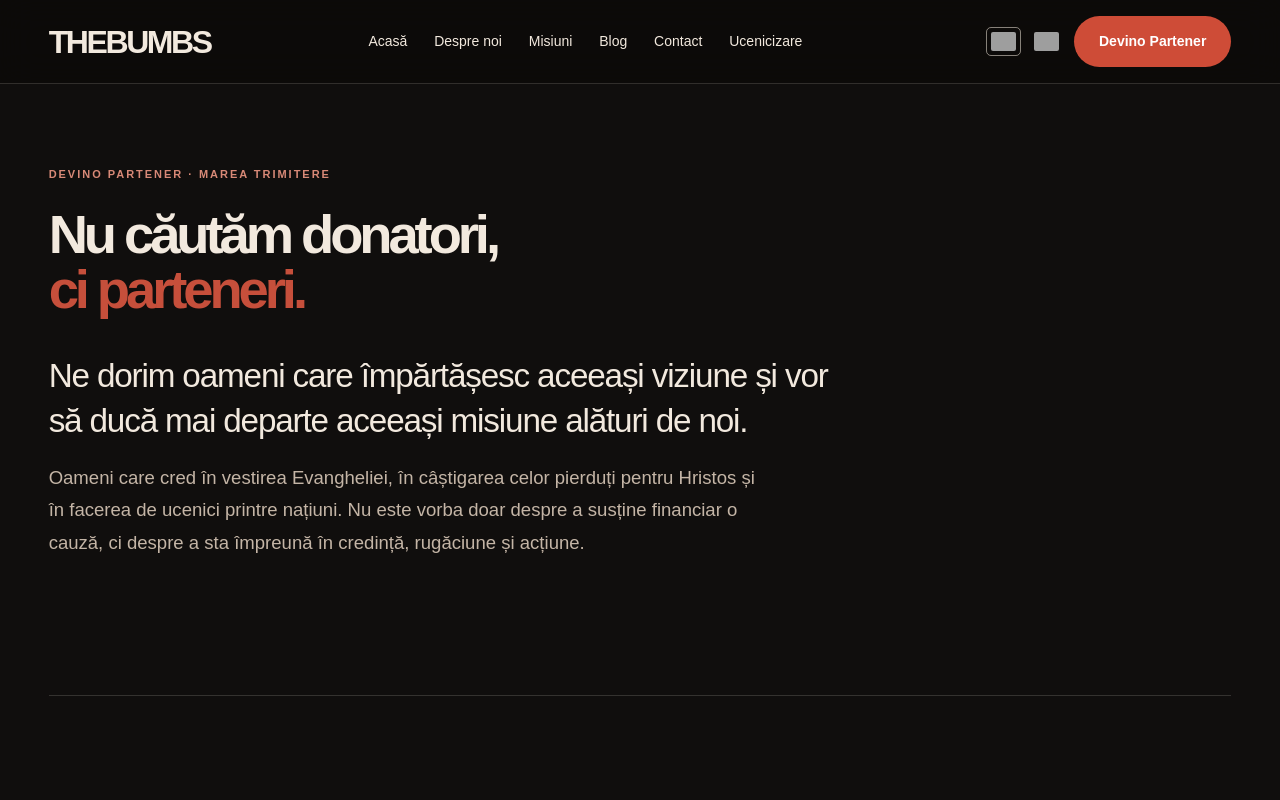
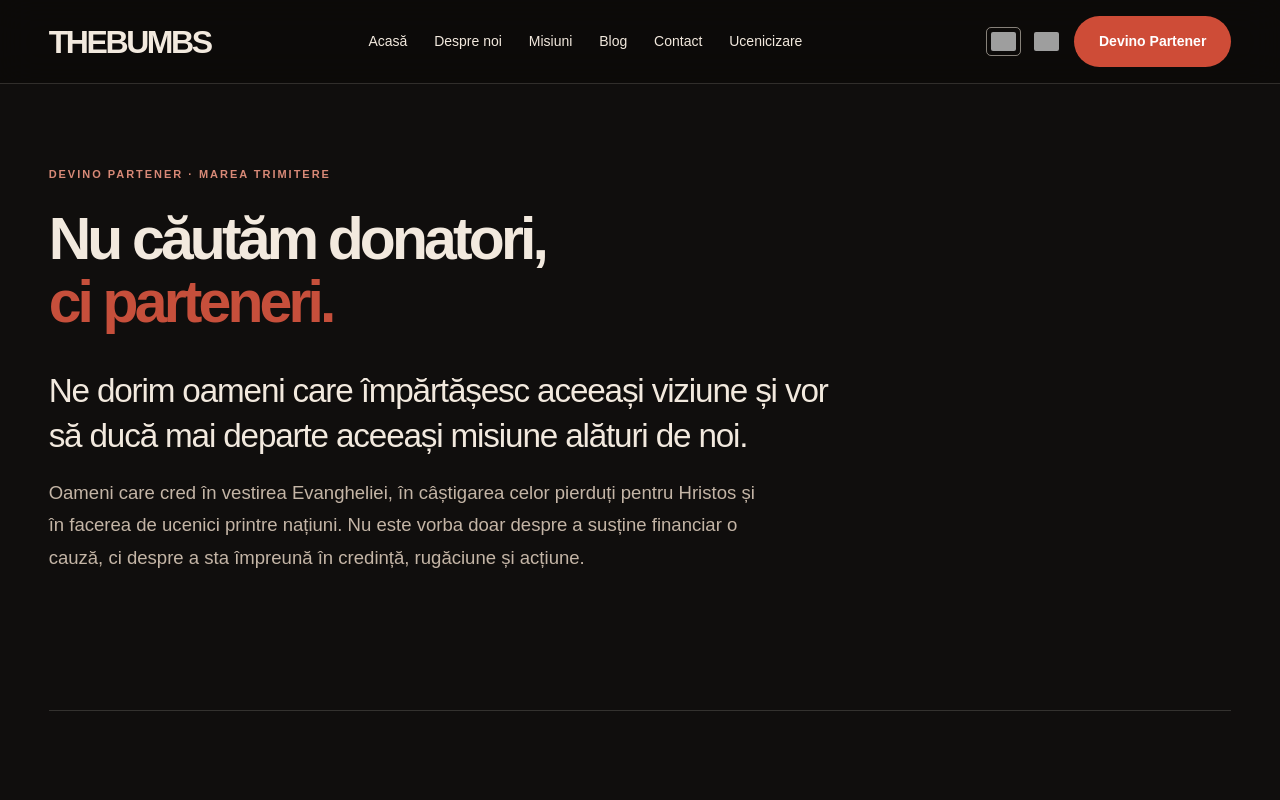
Before and after one commit to bumbmatei-sys/thebumbs-website, a Next.js app: page /ro/partner in a window 1280 px wide. Shown: the top 800 px of the page. Built offline with nearby package versions, Linux system fonts and the light colour scheme; grey boxes are pictures that could not be loaded.

Commit message:
style: match hero headline to giving heading scale and keep donors together

```diff
--- a/app/globals.css
+++ b/app/globals.css
@@ -1536,3 +1536,9 @@ a.giving-method-card:hover{border-color:#C64F3B;transform:translateY(-3px)}
 
 /* Fit the entire first sentence, including “donors,” on a single desktop line. */
 @media(min-width:1050px){.partner-hero h1{font-size:clamp(38px,4.25vw,65px);letter-spacing:-.075em}.partner-headline-first{white-space:nowrap}}
+
+/* Partner hero uses the same heading scale as the Ways to Give heading. */
+.partner-hero h1,.partner-giving h2{font-size:clamp(40px,4.6vw,70px);line-height:1.07;letter-spacing:-.065em}
+.partner-hero h1 em{font-weight:850}
+@media(min-width:1050px){.partner-hero h1{font-size:clamp(40px,4.6vw,70px);letter-spacing:-.065em}.partner-headline-first{white-space:nowrap}}
+@media(max-width:1049px){.partner-hero h1{font-size:clamp(38px,5.4vw,65px)}.partner-headline-first{white-space:normal}}
```
